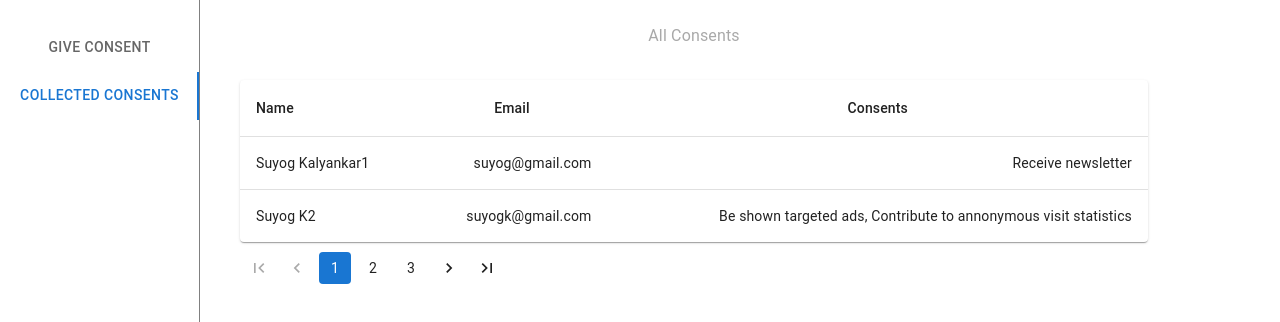
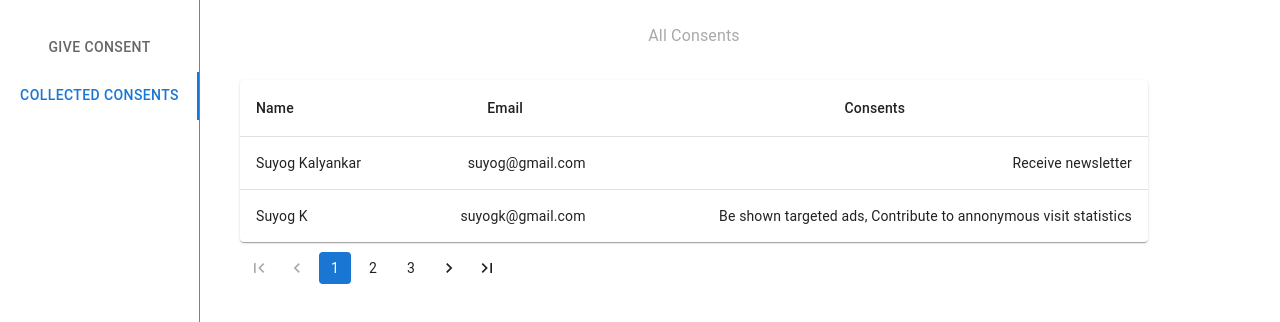
Before and after one commit to suyog-kalyankar/consent-management, a React (Create React App) app: page /consents in a window 1280 px wide. Shown: the top 322 px of the page. Built offline with nearby package versions, Linux system fonts and the light colour scheme; no server answers.

Commit message:
trimmed empty spaces of full name

```diff
--- a/src/components/data-table/data-table.jsx
+++ b/src/components/data-table/data-table.jsx
@@ -39,7 +39,7 @@ const DataTable = ({ rows, page, rowsPerPage }) => {
                 sx={{ "&:last-child td, &:last-child th": { border: 0 } }}
               >
                 <TableCell component="th" scope="row">
-                  {row.fname}{row.id}
+                  {row.fname}
                 </TableCell>
                 <TableCell align="right">{row.email}</TableCell>
                 <TableCell align="right">
```
